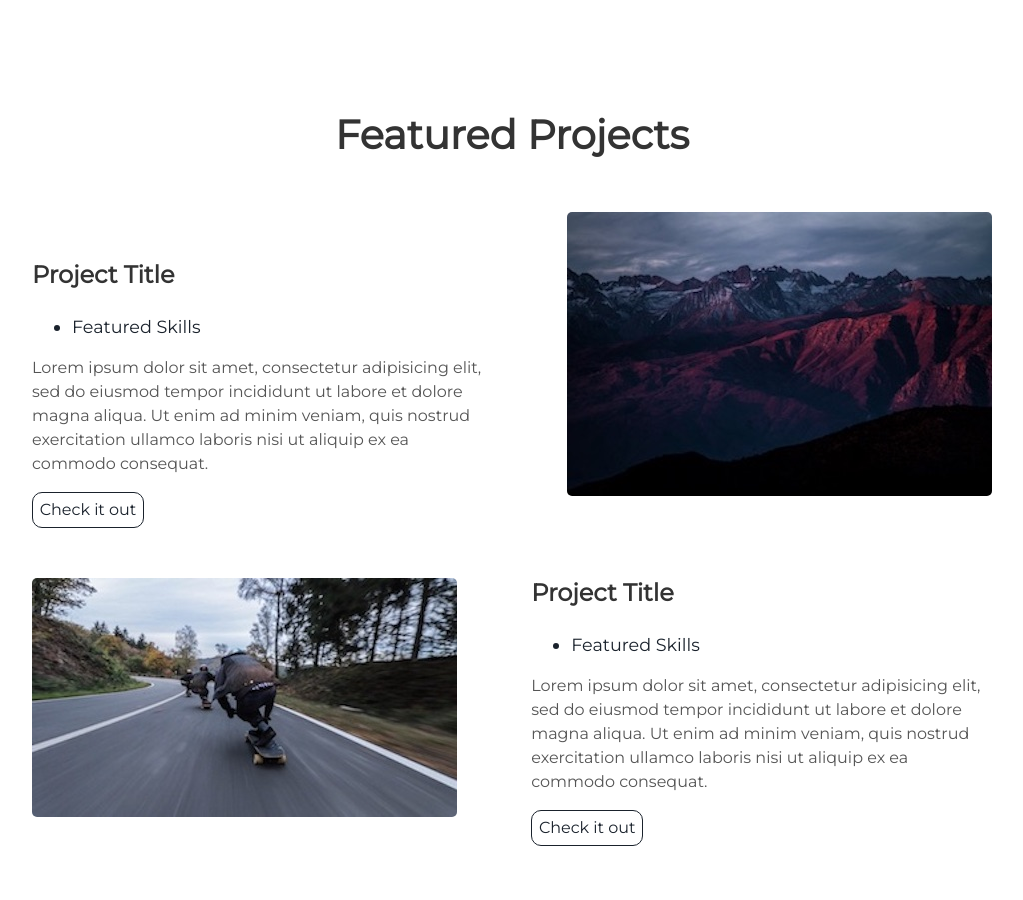
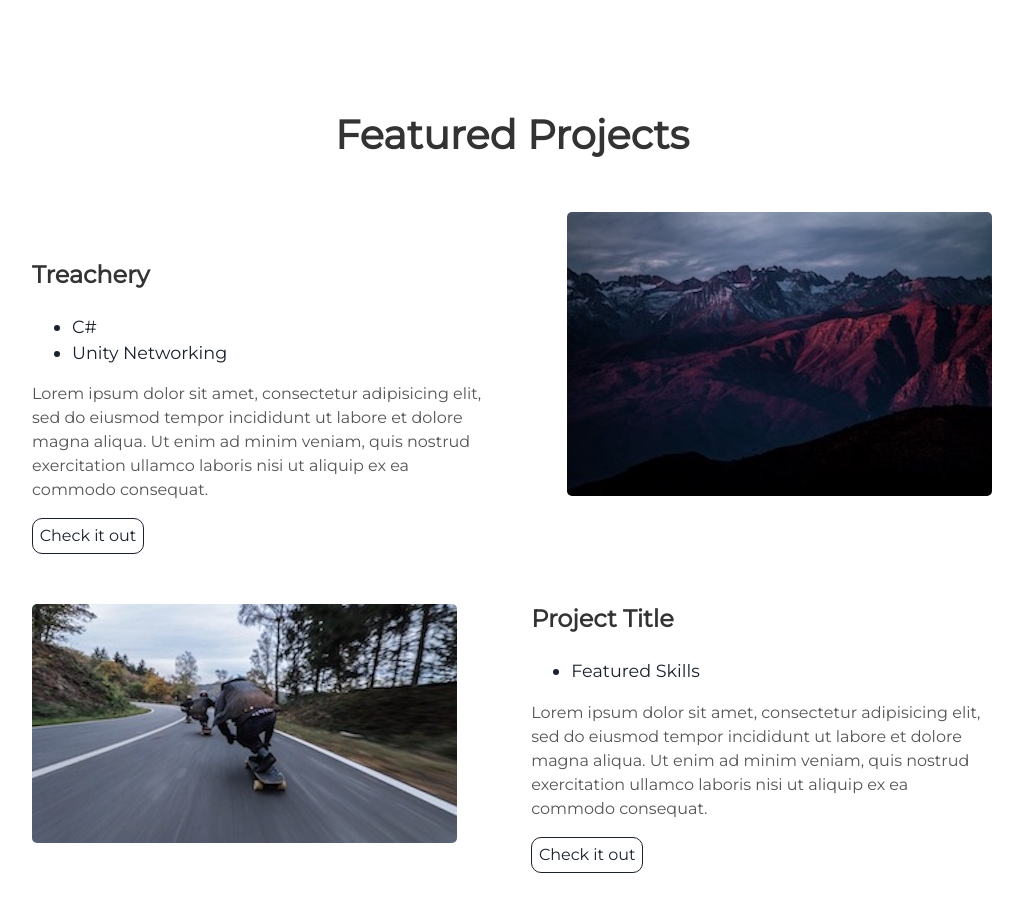
Before and after one commit to gamedevcincy/gamedevcincy.github.io, a Jekyll site: the page built from index.html, in a window 1280 px wide and 900 px high, scrolled down 1391 px. Shown: the whole window, without its empty margins (128-1151 px from the left). Built offline with Jekyll 4.4.1, drawn with Linux system fonts in a browser that asks for light colours.

Commit message:
Update projects.html

```diff
--- a/_includes/projects.html
+++ b/_includes/projects.html
@@ -6,12 +6,13 @@
     <img alt="mountains" src="{{ "/assets/img/mountains.jpg" | prepend: site.baseurl }}" />
   </div>
   <div class="contents">
-    <h3> Project Title </h3>
+    <h3> Treachery </h3>
     <ul>
-      <li> Featured Skills</li>
+      <li> C# </li>
+      <li> Unity Networking</li>
     </ul>
     <p>Lorem ipsum dolor sit amet, consectetur adipisicing elit, sed do eiusmod tempor incididunt ut labore et dolore magna aliqua. Ut enim ad minim veniam, quis nostrud exercitation ullamco laboris nisi ut aliquip ex ea commodo consequat.</p>
-    <a class="project-link" href="#">Check it out</a>
+    <a class="project-link" href="https://github.com/nicholas-maltbie/Treachery">Check it out</a>
   </div>
 </div>
 <div class="user-projects">
```
